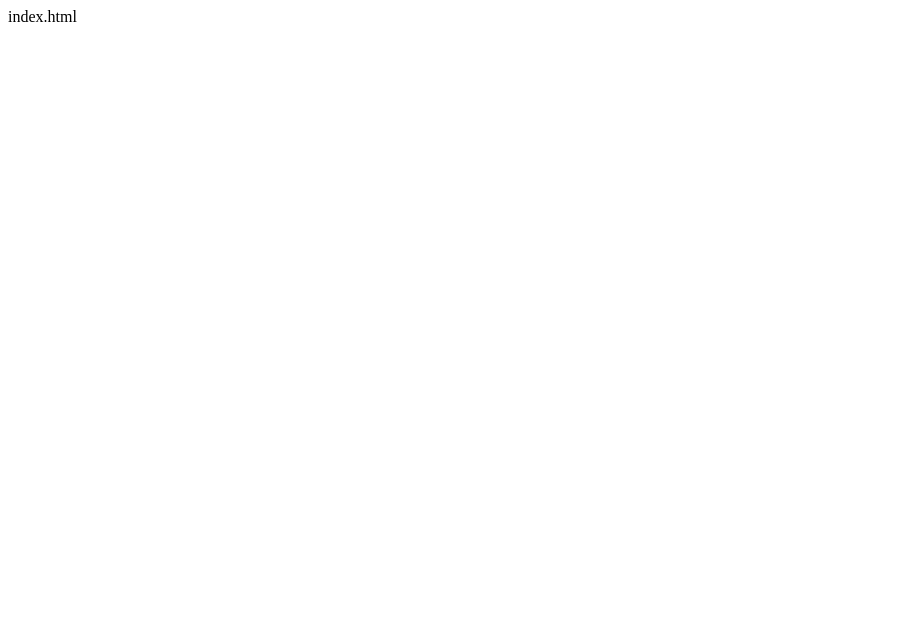
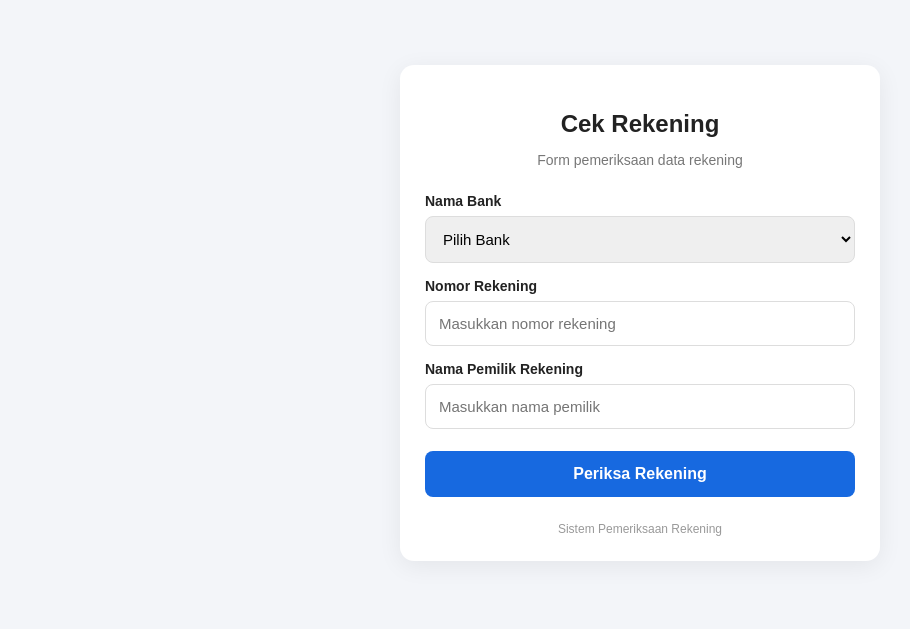
Before and after one commit to deskyreynaldi3-alt/cek-rekening, a plain HTML site: page index.html in a window 1280 px wide. Shown: the whole page, without its empty margins (0-910 px from the left). Drawn offline with Linux system fonts and the light colour scheme.

Commit message:
Update index.html

```diff
--- a/index.html
+++ b/index.html
@@ -1 +1,133 @@
-index.html
+
+<!DOCTYPE html>
+<html lang="id">
+<head>
+<meta charset="UTF-8">
+<meta name="viewport" content="width=device-width, initial-scale=1.0">
+<title>Cek Rekening</title>
+<style>
+* { box-sizing: border-box; }
+body {
+  margin: 0;
+  font-family: Arial, sans-serif;
+  background: #f3f5f9;
+  color: #222;
+}
+.container {
+  max-width: 480px;
+  margin: 65px auto;
+  padding: 25px;
+  background: white;
+  border-radius: 14px;
+  box-shadow: 0 5px 25px #0001;
+}
+h2 { text-align: center; margin-bottom: 8px; }
+.desc {
+  text-align: center;
+  color: #777;
+  font-size: 14px;
+  margin-bottom: 25px;
+}
+label {
+  display: block;
+  margin: 15px 0 7px;
+  font-weight: bold;
+  font-size: 14px;
+}
+input, select {
+  width: 100%;
+  padding: 13px;
+  border: 1px solid #ddd;
+  border-radius: 8px;
+  font-size: 15px;
+}
+button {
+  width: 100%;
+  padding: 14px;
+  margin-top: 22px;
+  border: 0;
+  border-radius: 8px;
+  background: #1769e0;
+  color: white;
+  font-size: 16px;
+  font-weight: bold;
+  cursor: pointer;
+}
+#hasil {
+  display: none;
+  margin-top: 20px;
+  padding: 15px;
+  background: #fff5df;
+  border-radius: 8px;
+  line-height: 1.6;
+  font-size: 14px;
+}
+.footer {
+  text-align: center;
+  color: #999;
+  font-size: 12px;
+  margin-top: 25px;
+}
+</style>
+</head>
+<body>
+<div class="container">
+  <h2>Cek Rekening</h2>
+  <p class="desc">Form pemeriksaan data rekening</p>
+
+  <label>Nama Bank</label>
+  <select id="bank">
+    <option value="">Pilih Bank</option>
+    <option>BCA</option>
+    <option>BRI</option>
+    <option>BNI</option>
+    <option>Mandiri</option>
+    <option>BSI</option>
+    <option>Bank Jago</option>
+    <option>SeaBank</option>
+    <option>CIMB Niaga</option>
+    <option>Permata Bank</option>
+    <option>Bank Lainnya</option>
+  </select>
+
+  <label>Nomor Rekening</label>
+  <input id="rekening" type="text"
+    placeholder="Masukkan nomor rekening">
+
+  <label>Nama Pemilik Rekening</label>
+  <input id="nama" type="text"
+    placeholder="Masukkan nama pemilik">
+
+  <button onclick="cekRekening()">Periksa Rekening</button>
+
+  <div id="hasil"></div>
+
+  <div class="footer">
+    Sistem Pemeriksaan Rekening
+  </div>
+</div>
+
+<script>
+function cekRekening() {
+  const bank = document.getElementById("bank").value;
+  const rekening = document.getElementById("rekening").value.trim();
+  const nama = document.getElementById("nama").value.trim();
+  const hasil = document.getElementById("hasil");
+
+  hasil.style.display = "block";
+
+  if (!bank || !rekening || !nama) {
+    hasil.innerHTML = "Mohon lengkapi semua data terlebih dahulu.";
+    return;
+  }
+
+  hasil.innerHTML =
+    "<b>Data berhasil dimasukkan.</b><br>" +
+    "Bank: " + bank + "<br>" +
+    "Nomor rekening: " + rekening + "<br>" +
+    "Nama pemilik: " + nama +
+    "<br><br><b>Status:</b> Data belum diverifikasi oleh bank.";
+}
+</script>
+</body>
+</html>
```
